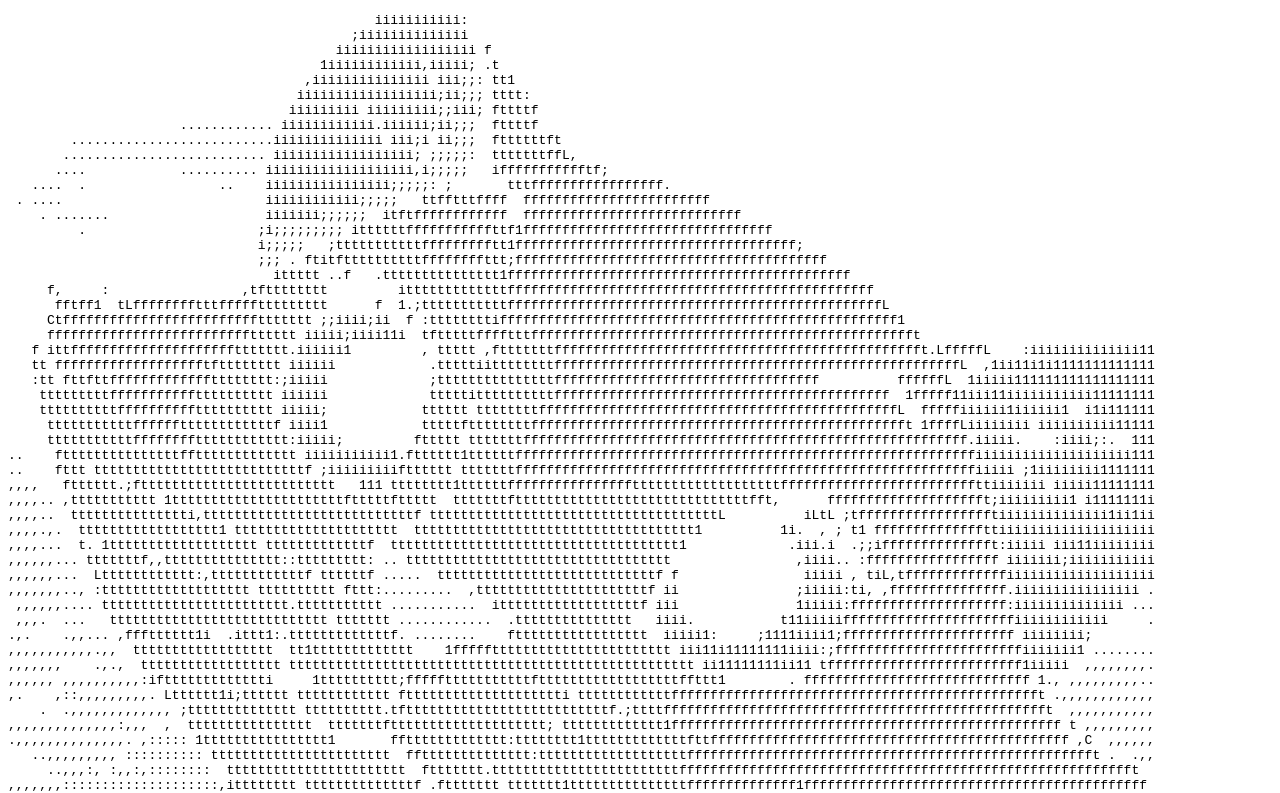
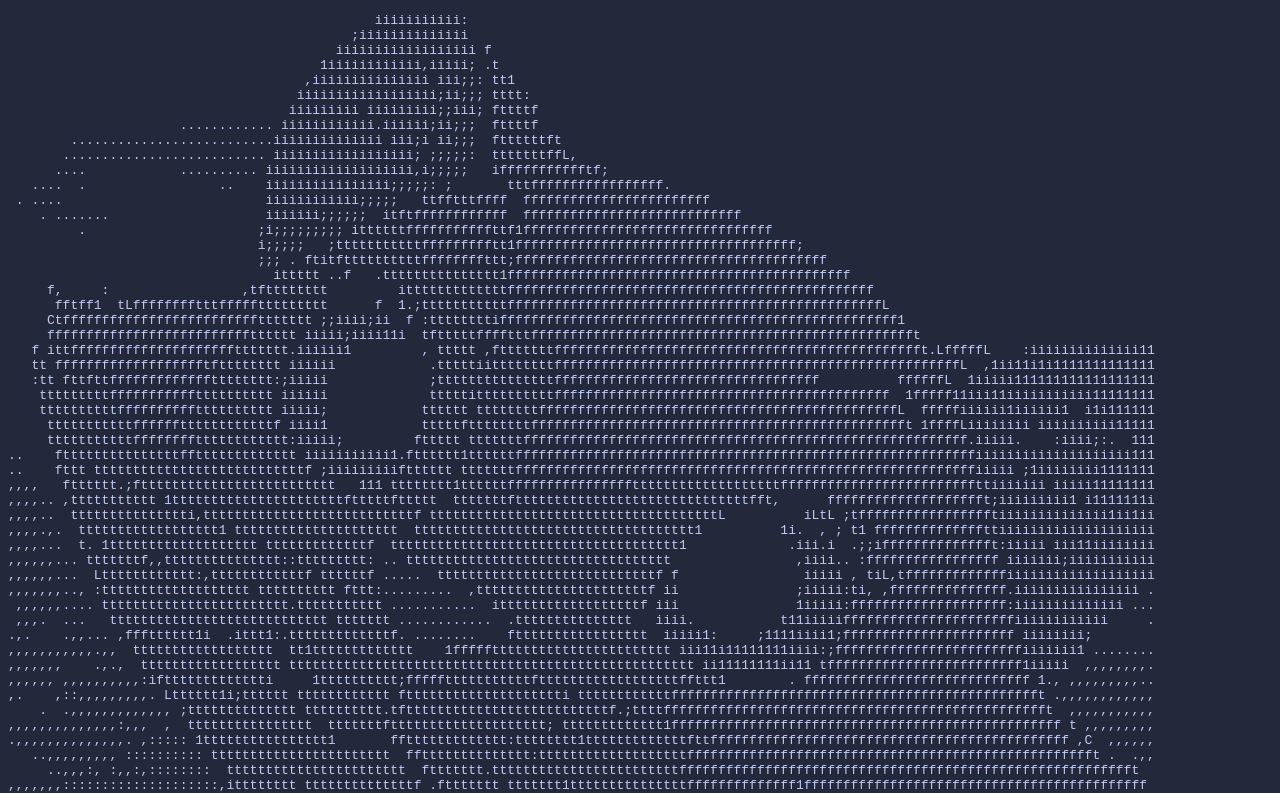
Before and after one commit to Idlidev/wow, a plain HTML site: page index.html in a window 1280 px wide. Shown: the top 793 px of the page. Drawn offline with Linux system fonts and the light colour scheme.

Commit message:
ver cool

```diff
--- a/index.html
+++ b/index.html
@@ -3,6 +3,12 @@
     <head>
         <title>omg seggs</title>
     </head>
+    <style>
+	    body {
+		    background-color: #24283b;
+		    color: #c0caf5;
+	    }
+    </style>
     <body>
 	<pre>
                                                iiiiiiiiiii:
```
